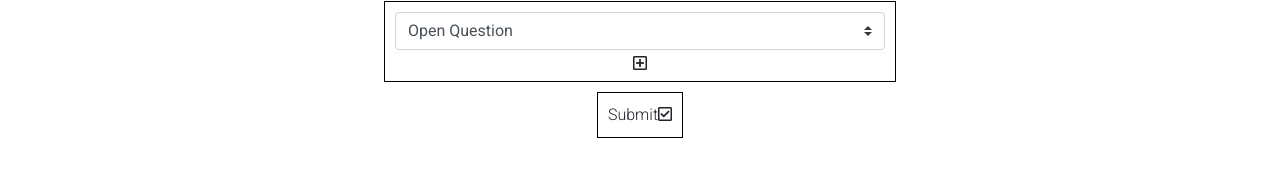
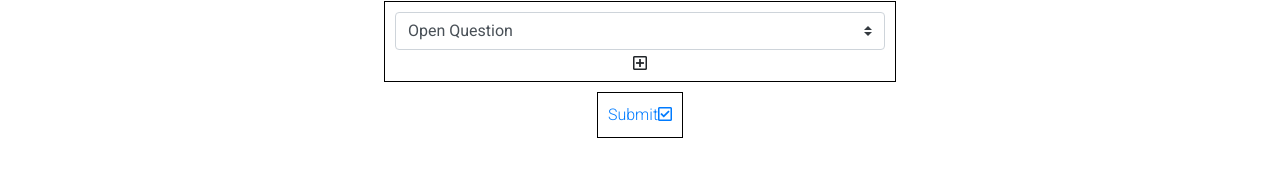
Before and after one commit to roee030/Forms-ReactJS, a React (Create React App) app: page /createsurvey in a window 1280 px wide. Shown: the part 316-492 px from the top of the page. Built offline with nearby package versions, Linux system fonts and the light colour scheme.

Commit message:
add data to local storage

```diff
--- a/src/App.js
+++ b/src/App.js
@@ -6,6 +6,10 @@ import Header from "./Components/Header";
 import CreateSurvey from "./Components/CreateSurvey";
 import Survey from "./Components/Survey";
 export default class App extends Component {
+  state = {
+    ArrayOfQuestionsAndAnswers: [],
+  };
+
   render() {
     return (
       <div className="App">
--- a/src/Components/CreateSurvey.js
+++ b/src/Components/CreateSurvey.js
@@ -1,4 +1,4 @@
-import React, { useState } from "react";
+import React, { useState, useEffect } from "react";
 import Title from "./Title";
 import OpenQuestion from "./OpenQuestion";
 import AddQestion from "./AddQuestion";
@@ -13,6 +13,7 @@ export default function CreateSurvey() {
     subtitle: "",
     Questions: [],
   });
+
   const [formQuestionsDisplay, setFormQuestionsDisplay] = useState([]);
   //get the title and subtitle and add to the survey object
   const addTitleToSurveyObject = (obj) => {
@@ -96,7 +97,7 @@ export default function CreateSurvey() {
       <Title addTitleToSurveyObject={addTitleToSurveyObject} />
       {displayForm}
       <AddQestion addQuestionToForm={addQuestionToForm} />
-      <SaveSurvey />
+      <SaveSurvey formQuestionsArray={formQuestionsArray} />
     </div>
   );
 }
--- a/src/Components/SaveSurvey.js
+++ b/src/Components/SaveSurvey.js
@@ -1,13 +1,25 @@
 import React from "react";
 import { MDBIcon } from "mdbreact";
+import { Link } from "react-router-dom";
 import "./SaveSurvey.css";
-export default function SaveSurvey() {
+var shortid = require("shortid");
+// shortid.generate()
+export default function SaveSurvey({ formQuestionsArray }) {
   return (
     <div className="submit-form-wraper">
-      <div className="send-form">
+      <Link
+        to="/"
+        className="send-form"
+        onClick={() =>
+          localStorage.setItem(
+            "formQuestionsArray",
+            JSON.stringify(formQuestionsArray)
+          )
+        }
+      >
         Submit
         <MDBIcon far icon="check-square" />
-      </div>
+      </Link>
     </div>
   );
 }
```
